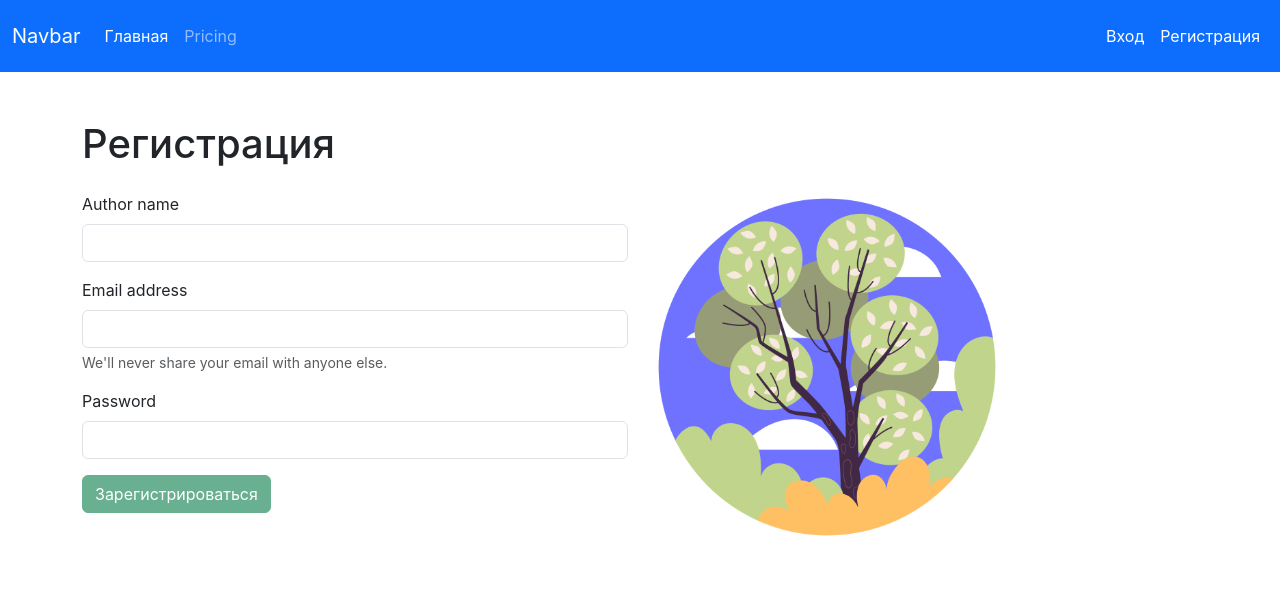
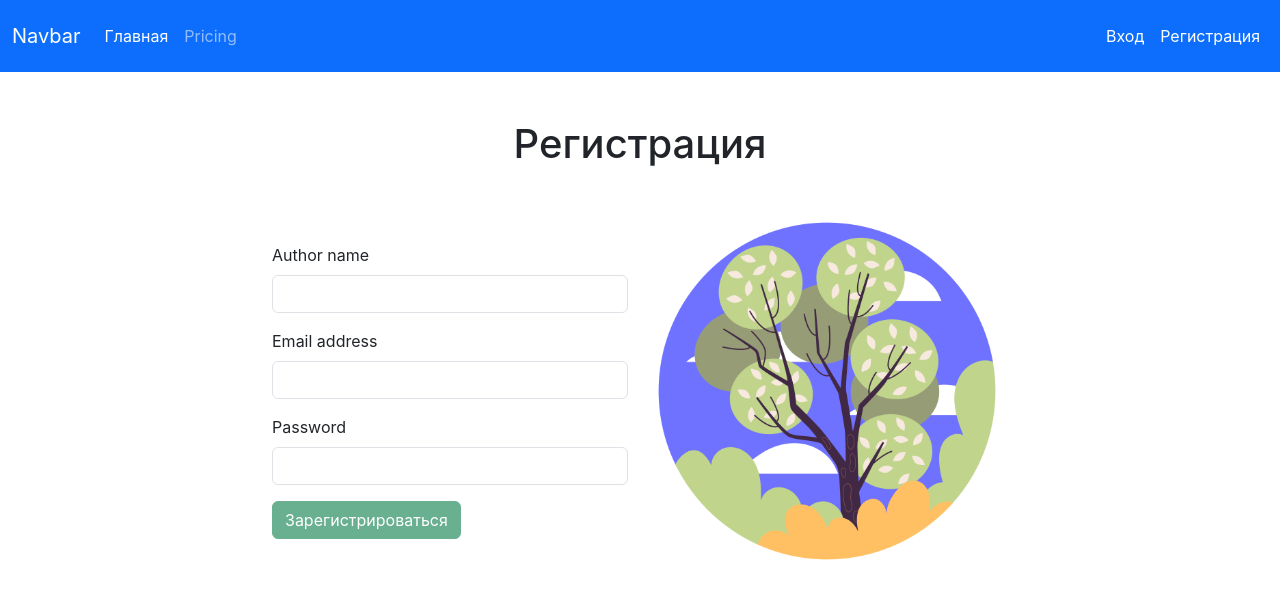
Before and after one commit to nurkanat-doszhan/boqblog, a React (Create React App) app: page /registration in a window 1280 px wide. Shown: the top 598 px of the page. Built offline with nearby package versions, Linux system fonts and the light colour scheme.

Commit message:
надо доделать страницу login

```diff
--- a/src/Pages/Login.js
+++ b/src/Pages/Login.js
@@ -1,23 +1,29 @@
 const Login = () => {
+    const [userData, setUserData] = useState({email: '', pass: ''});
+
+    const login = () => {
+        if(localStorage.getItem('nurkanat.doszhan@gmail.com')) {
+
+        }
+    }
     return (
         <div className="container">
-            <h1 className="mt-5 mb-4">Вход</h1>
-            <div className="row">
-                <div className="col-md-6">
-                    <form>
+            <h1 className="my-5 text-center">Вход</h1>
+            <div className="row d-flex justify-content-center">
+                <div className="col-md-4 d-flex align-items-center">
+                    <form className="w-100">
                         <div className="mb-3">
                             <label htmlFor="exampleInputEmail1" className="form-label">Email address</label>
-                            <input type="email" className="form-control" id="exampleInputEmail1" aria-describedby="emailHelp" />
-                            <div id="emailHelp" className="form-text">We'll never share your email with anyone else.</div>
+                            <input type="email" onChange={e => setUserData({...userData, email: e.target.value})} className="form-control w-100" id="exampleInputEmail1" aria-describedby="emailHelp" />
                         </div>
                         <div className="mb-3">
                             <label htmlFor="exampleInputPassword1" className="form-label">Password</label>
-                            <input type="password" className="form-control" id="exampleInputPassword1" />
+                            <input type="password" onChange={e => setUserData({...userData, pass: e.target.value})} className="form-control w-100" id="exampleInputPassword1" />
                         </div>
-                        <button type="submit" className="btn btn-primary">Submit</button>
+                        <button type="submit" className="btn btn-success" onClick={() => login()}>Войти</button>
                     </form>
                 </div>
-                <div className="col-md-6">
+                <div className="col-md-4">
                     <img src="tree2.png" width="350" alt="" />
                 </div>
             </div>
--- a/src/Pages/Registration.js
+++ b/src/Pages/Registration.js
@@ -18,18 +18,17 @@ const Login = () => {
     }
     return (
         <div className="container">
-            <h1 className="mt-5 mb-4">Регистрация</h1>
-            <div className="row">
-                <div className="col-md-6">
-                    <form>
+            <h1 className="my-5 text-center">Регистрация</h1>
+            <div className="row d-flex justify-content-center">
+                <div className="col-md-4 d-flex align-items-center">
+                    <form className="w-100">
                         <div className="mb-3">
                             <label htmlFor="login" className="form-label">Author name</label>
-                            <input required type="text" onChange={e => setUserData({...userData, login: e.target.value})} className="form-control" id="login" />
+                            <input required type="text" onChange={e => setUserData({...userData, login: e.target.value})} className="form-control w-100" id="login" />
                         </div>
                         <div className="mb-3">
                             <label htmlFor="email" className="form-label">Email address</label>
-                            <input required type="email" onChange={e => setUserData({...userData, email: e.target.value})} className="form-control" id="email" aria-describedby="emailHelp" />
-                            <div id="emailHelp" className="form-text">We'll never share your email with anyone else.</div>
+                            <input required type="email" onChange={e => setUserData({...userData, email: e.target.value})} className="form-control w-100" id="email" aria-describedby="emailHelp" />
                         </div>
                         <div className="mb-3">
                             <label htmlFor="passs" className="form-label">Password</label>
@@ -52,7 +51,7 @@ const Login = () => {
                         } type="button" className="btn btn-success" onClick={() => submit()}>Зарегистрироваться</button>
                     </form>
                 </div>
-                <div className="col-md-6">
+                <div className="col-md-4">
                     <img src="tree.png" width="350" alt="" />
                 </div>
             </div>
```
